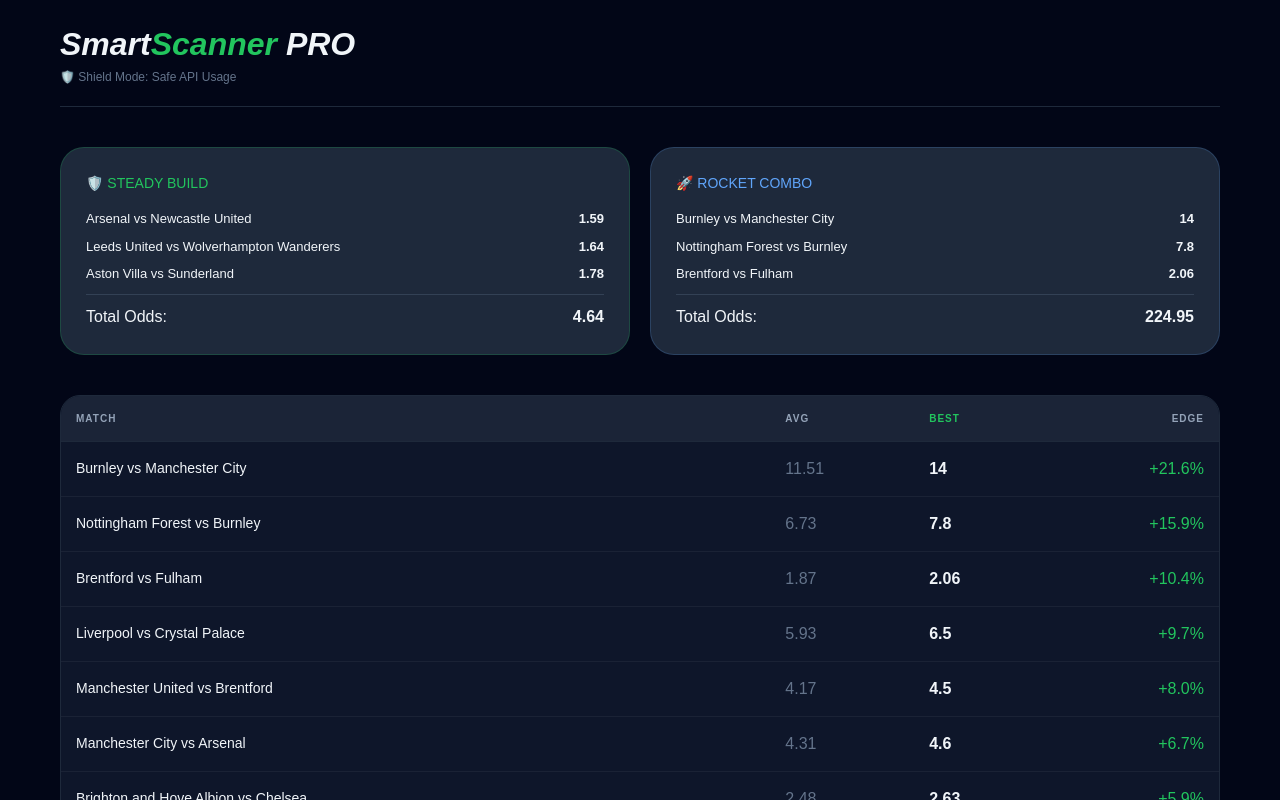
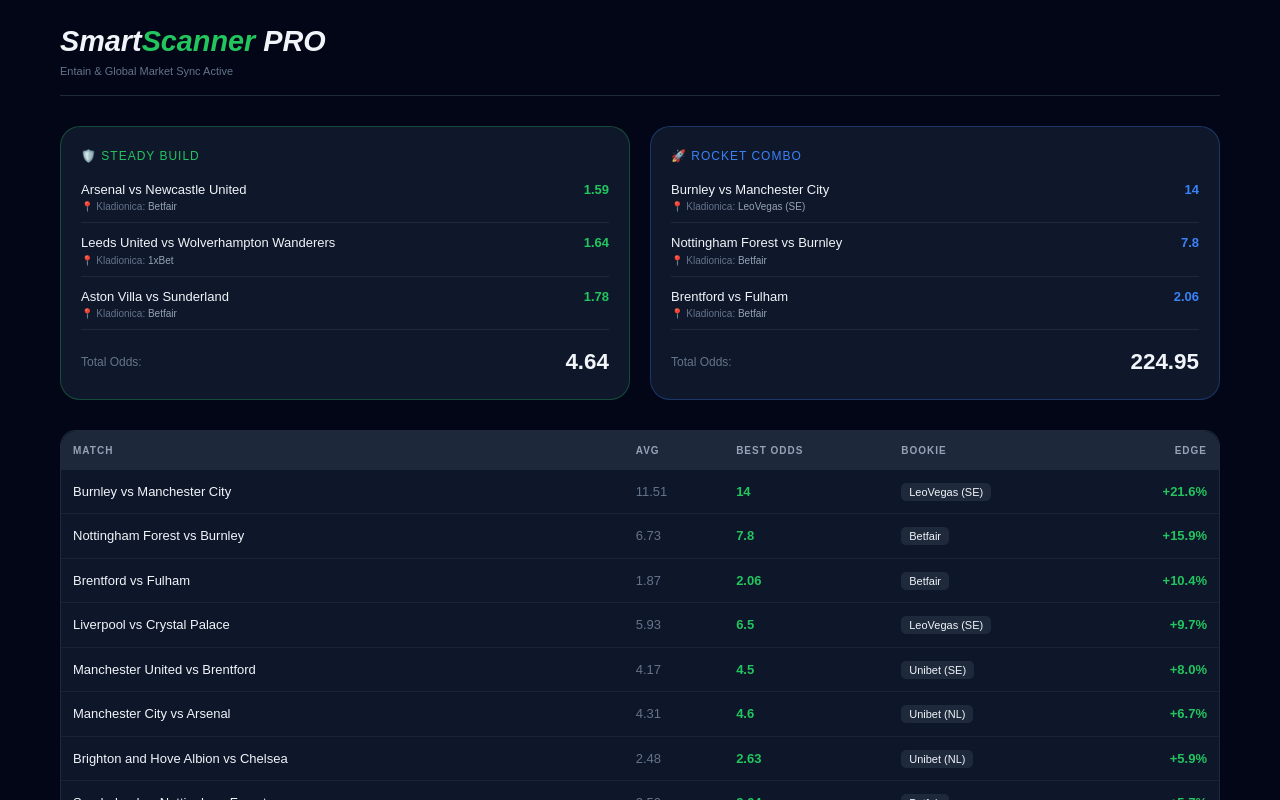
Before and after one commit to smart-bet-finder/odds-scanner, a Next.js app: page /odds-scanner/ in a window 1280 px wide. Shown: the top 800 px of the page. Built offline with nearby package versions, Linux system fonts and the light colour scheme.

Commit message:
Update page.tsx

```diff
--- a/app/page.tsx
+++ b/app/page.tsx
@@ -16,12 +16,15 @@
         const processed = result.map((match: any) => {
           const bookies = match.bookmakers || [];
           if (bookies.length === 0) return null;
-          const homeOdds = bookies.map((b: any) => b.markets[0]?.outcomes[0]?.price).filter(Boolean);
-          const avg = homeOdds.reduce((a: number, b: number) => a + b, 0) / homeOdds.length;
+
+          // Tražimo najbolju kvotu ali pratimo i koja je to kladionica
           const best = bookies.reduce((prev: any, curr: any) => {
             const currentPrice = curr.markets[0]?.outcomes[0]?.price || 0;
             return currentPrice > prev.price ? { price: currentPrice, title: curr.title } : prev;
           }, { price: 0, title: '' });
+
+          const homeOdds = bookies.map((b: any) => b.markets[0]?.outcomes[0]?.price).filter(Boolean);
+          const avg = homeOdds.reduce((a: number, b: number) => a + b, 0) / homeOdds.length;
 
           return {
             id: match.id,
@@ -44,9 +47,9 @@
   }, []);
 
   const steadyBuild = data
-    .filter((m: any) => parseFloat(m.best) >= 1.30 && parseFloat(m.best) <= 1.85)
+    .filter((m: any) => parseFloat(m.best) >= 1.30 && parseFloat(m.best) <= 1.90)
     .sort((a: any, b: any) => parseFloat(b.edge) - parseFloat(a.edge))
-    .slice(0, 4);
+    .slice(0, 3);
 
   const rocketCombo = data
     .sort((a: any, b: any) => parseFloat(b.edge) - parseFloat(a.edge))
@@ -55,63 +58,76 @@
   const sOdds = steadyBuild.reduce((acc: number, curr: any) => acc * curr.best, 1).toFixed(2);
   const rOdds = rocketCombo.reduce((acc: number, curr: any) => acc * curr.best, 1).toFixed(2);
 
-  // KORISTIMO OBIČAN DIV UMESTO MAIN I ČISTU SINTAKSU
   return (
-    <div style={{ padding: '20px', maxWidth: '1200px', margin: '0 auto', color: '#f1f5f9', fontFamily: 'sans-serif' }}>
-      <div style={{ marginBottom: '40px', borderBottom: '1px solid #1e293b', paddingBottom: '20px' }}>
-        <h1 style={{ fontSize: '2rem', fontWeight: '900', fontStyle: 'italic', margin: 0 }}>
+    <div style={{ padding: '20px', maxWidth: '1200px', margin: '0 auto', color: '#f1f5f9', fontFamily: 'sans-serif', backgroundColor: '#020617', minHeight: '100vh' }}>
+      <div style={{ marginBottom: '30px', borderBottom: '1px solid #1e293b', paddingBottom: '15px' }}>
+        <h1 style={{ fontSize: '1.8rem', fontWeight: '900', fontStyle: 'italic', margin: 0 }}>
           Smart<span style={{ color: '#22c55e' }}>Scanner</span> PRO
         </h1>
-        <p style={{ color: '#64748b', fontSize: '12px' }}>🛡️ Shield Mode: Safe API Usage</p>
+        <p style={{ color: '#64748b', fontSize: '11px' }}>Entain & Global Market Sync Active</p>
       </div>
 
-      <div style={{ display: 'grid', gridTemplateColumns: 'repeat(auto-fit, minmax(300px, 1fr))', gap: '20px', marginBottom: '40px' }}>
-        <div style={{ background: '#1e293b', padding: '25px', borderRadius: '24px', border: '1px solid rgba(34, 197, 94, 0.2)' }}>
-          <h3 style={{ margin: '0 0 15px 0', color: '#22c55e', fontSize: '14px' }}>🛡️ STEADY BUILD</h3>
+      <div style={{ display: 'grid', gridTemplateColumns: 'repeat(auto-fit, minmax(350px, 1fr))', gap: '20px', marginBottom: '30px' }}>
+
+        {/* STEADY BUILD BOX */}
+        <div style={{ background: '#0f172a', padding: '20px', borderRadius: '20px', border: '1px solid rgba(34, 197, 94, 0.3)' }}>
+          <h3 style={{ margin: '0 0 15px 0', color: '#22c55e', fontSize: '12px', letterSpacing: '1px' }}>🛡️ STEADY BUILD</h3>
           {steadyBuild.map((m: any) => (
-            <div key={m.id} style={{ fontSize: '13px', marginBottom: '8px', display: 'flex', justifyContent: 'space-between' }}>
-              <span>{m.teams}</span><b>{m.best}</b>
+            <div key={m.id} style={{ fontSize: '13px', marginBottom: '10px', paddingBottom: '8px', borderBottom: '1px solid #1e293b' }}>
+              <div style={{ display: 'flex', justifyContent: 'space-between' }}>
+                <span style={{ fontWeight: '500' }}>{m.teams}</span>
+                <b style={{ color: '#22c55e' }}>{m.best}</b>
+              </div>
+              <div style={{ fontSize: '10px', color: '#64748b' }}>📍 Kladionica: <span style={{ color: '#94a3b8' }}>{m.bookie}</span></div>
             </div>
           ))}
-          <div style={{ borderTop: '1px solid #334155', marginTop: '10px', paddingTop: '10px', display: 'flex', justifyContent: 'space-between' }}>
-            <span>Total Odds:</span><strong>{sOdds === "1.00" ? "---" : sOdds}</strong>
+          <div style={{ marginTop: '15px', display: 'flex', justifyContent: 'space-between', alignItems: 'center' }}>
+            <span style={{ fontSize: '12px', color: '#64748b' }}>Total Odds:</span>
+            <strong style={{ fontSize: '1.4rem' }}>{sOdds}</strong>
           </div>
         </div>
 
-        <div style={{ background: '#1e293b', padding: '25px', borderRadius: '24px', border: '1px solid rgba(96, 165, 250, 0.2)' }}>
-          <h3 style={{ margin: '0 0 15px 0', color: '#60a5fa', fontSize: '14px' }}>🚀 ROCKET COMBO</h3>
+        {/* ROCKET COMBO BOX */}
+        <div style={{ background: '#0f172a', padding: '20px', borderRadius: '20px', border: '1px solid rgba(59, 130, 246, 0.3)' }}>
+          <h3 style={{ margin: '0 0 15px 0', color: '#3b82f6', fontSize: '12px', letterSpacing: '1px' }}>🚀 ROCKET COMBO</h3>
           {rocketCombo.map((m: any) => (
-            <div key={m.id} style={{ fontSize: '13px', marginBottom: '8px', display: 'flex', justifyContent: 'space-between' }}>
-              <span>{m.teams}</span><b>{m.best}</b>
+            <div key={m.id} style={{ fontSize: '13px', marginBottom: '10px', paddingBottom: '8px', borderBottom: '1px solid #1e293b' }}>
+              <div style={{ display: 'flex', justifyContent: 'space-between' }}>
+                <span style={{ fontWeight: '500' }}>{m.teams}</span>
+                <b style={{ color: '#3b82f6' }}>{m.best}</b>
+              </div>
+              <div style={{ fontSize: '10px', color: '#64748b' }}>📍 Kladionica: <span style={{ color: '#94a3b8' }}>{m.bookie}</span></div>
             </div>
           ))}
-          <div style={{ borderTop: '1px solid #334155', marginTop: '10px', paddingTop: '10px', display: 'flex', justifyContent: 'space-between' }}>
-            <span>Total Odds:</span><strong>{rOdds === "1.00" ? "---" : rOdds}</strong>
+          <div style={{ marginTop: '15px', display: 'flex', justifyContent: 'space-between', alignItems: 'center' }}>
+            <span style={{ fontSize: '12px', color: '#64748b' }}>Total Odds:</span>
+            <strong style={{ fontSize: '1.4rem' }}>{rOdds}</strong>
           </div>
         </div>
       </div>
 
-      <div style={{ background: '#0f172a', borderRadius: '20px', overflowX: 'auto', border: '1px solid #1e293b' }}>
-        <table style={{ width: '100%', borderCollapse: 'collapse' }}>
+      {/* TABLE */}
+      <div style={{ background: '#0f172a', borderRadius: '15px', overflow: 'hidden', border: '1px solid #1e293b' }}>
+        <table style={{ width: '100%', borderCollapse: 'collapse', fontSize: '13px' }}>
           <thead>
-            <tr style={{ color: '#64748b', fontSize: '11px', textAlign: 'left' }}>
-              <th style={{ padding: '15px' }}>MATCH</th>
-              <th style={{ padding: '15px' }}>AVG</th>
-              <th style={{ padding: '15px', color: '#22c55e' }}>BEST</th>
-              <th style={{ padding: '15px', textAlign: 'right' }}>EDGE</th>
+            <tr style={{ background: '#1e293b', color: '#94a3b8', textAlign: 'left' }}>
+              <th style={{ padding: '12px' }}>MATCH</th>
+              <th style={{ padding: '12px' }}>AVG</th>
+              <th style={{ padding: '12px' }}>BEST ODDS</th>
+              <th style={{ padding: '12px' }}>BOOKIE</th>
+              <th style={{ padding: '12px', textAlign: 'right' }}>EDGE</th>
             </tr>
           </thead>
           <tbody>
-            {data.length > 0 ? data.map((m: any) => (
-              <tr key={m.id} style={{ borderTop: '1px solid #1e293b' }}>
-                <td style={{ padding: '15px', fontSize: '14px' }}>{m.teams}</td>
-                <td style={{ padding: '15px', color: '#64748b' }}>{m.avg}</td>
-                <td style={{ padding: '15px', fontWeight: 'bold' }}>{m.best}</td>
-                <td style={{ padding: '15px', textAlign: 'right', color: '#22c55e' }}>+{m.edge}%</td>
+            {data.map((m: any) => (
+              <tr key={m.id} style={{ borderBottom: '1px solid #1e293b' }}>
+                <td style={{ padding: '12px' }}>{m.teams}</td>
+                <td style={{ padding: '12px', color: '#64748b' }}>{m.avg}</td>
+                <td style={{ padding: '12px', fontWeight: 'bold', color: '#22c55e' }}>{m.best}</td>
+                <td style={{ padding: '12px' }}><span style={{ backgroundColor: '#1e293b', padding: '3px 8px', borderRadius: '5px', fontSize: '11px' }}>{m.bookie}</span></td>
+                <td style={{ padding: '12px', textAlign: 'right', color: '#22c55e', fontWeight: 'bold' }}>+{m.edge}%</td>
               </tr>
-            )) : (
-              <tr><td colSpan={4} style={{ padding: '40px', textAlign: 'center', color: '#64748b' }}>Syncing data...</td></tr>
-            )}
+            ))}
           </tbody>
         </table>
       </div>
```
